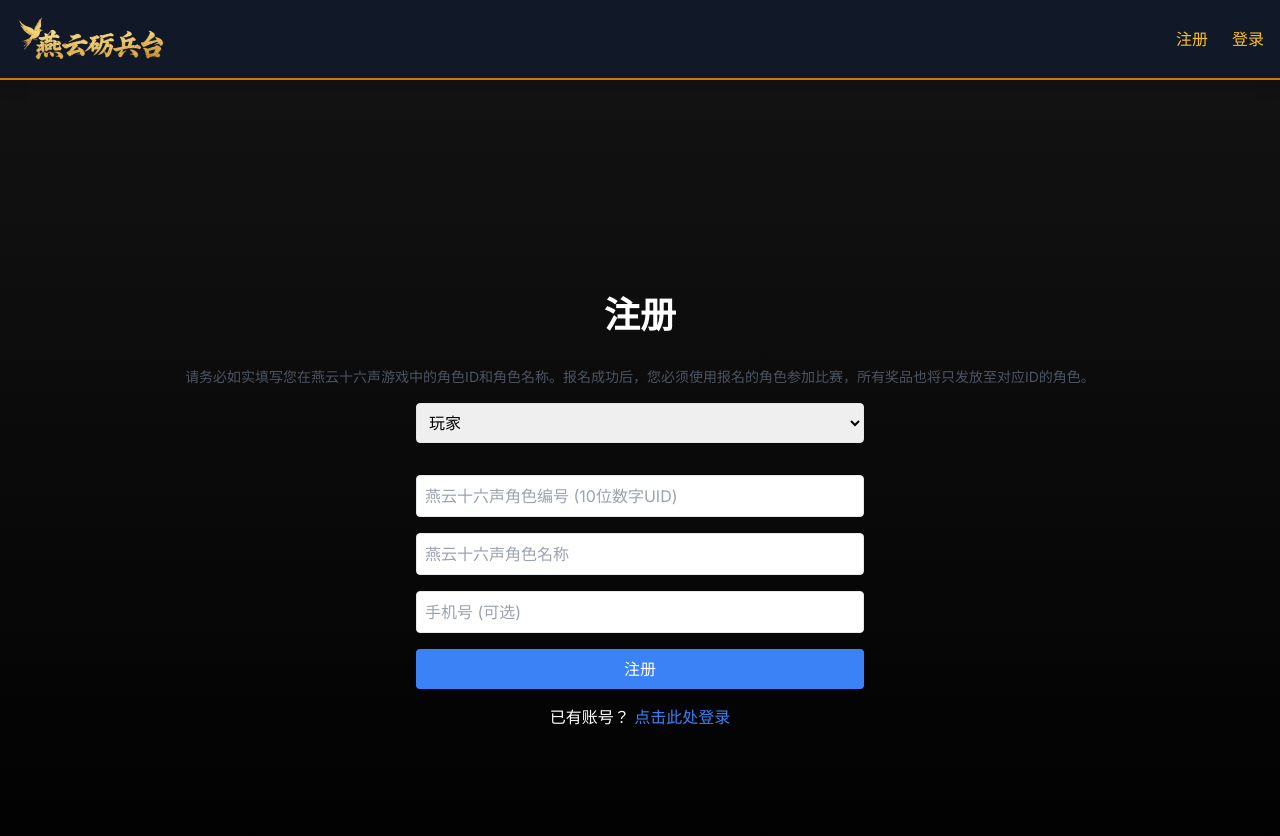
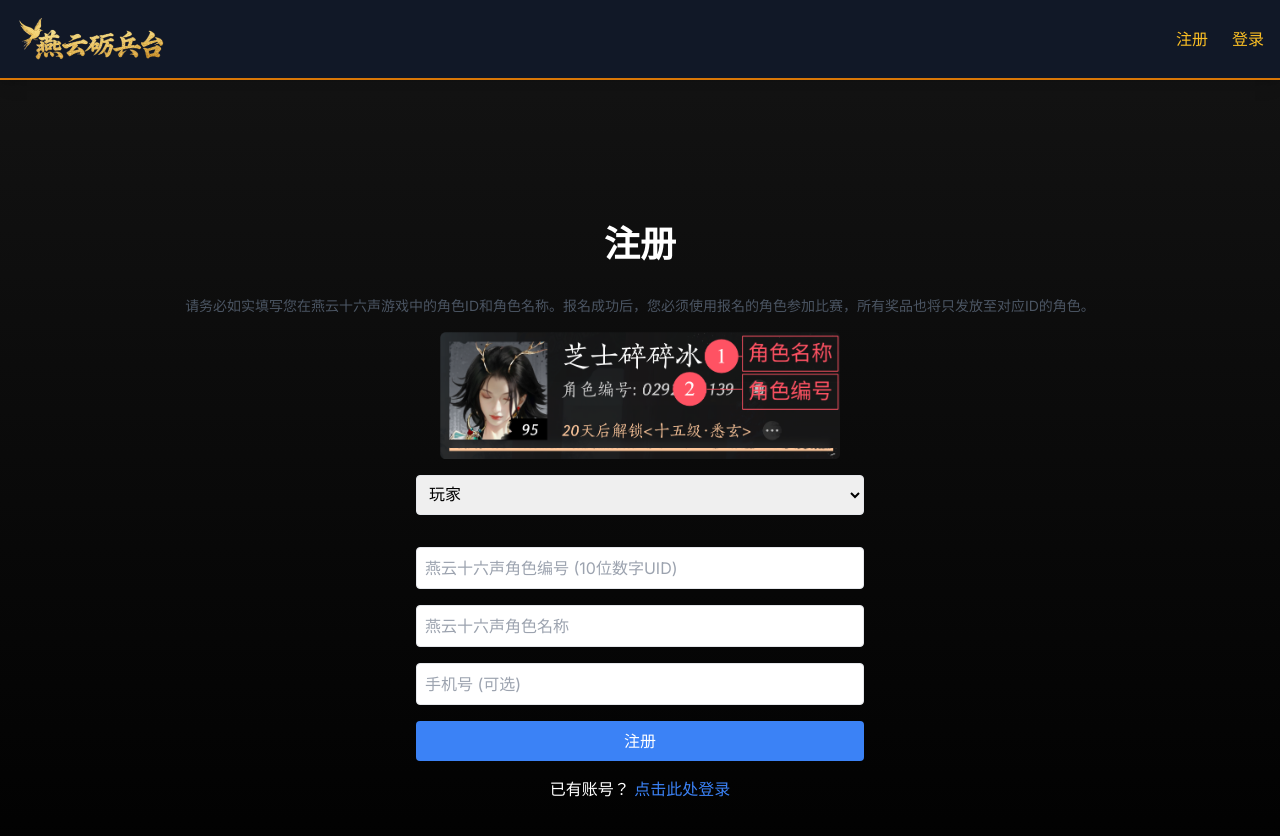
Before and after one commit to oiuv/yyarena, a Next.js app: page /register in a window 1280 px wide. Shown: the top 836 px of the page. Built offline with nearby package versions, Linux system fonts and the light colour scheme.

Commit message:
feat: Add tips image to registration page
- Added `tips.png` to `public/images` directory.
- Integrated `tips.png` into `src/app/register/page.tsx` to provide visual tips for character ID and name.

```diff
--- a/src/app/register/page.tsx
+++ b/src/app/register/page.tsx
@@ -2,6 +2,7 @@
 
 import { useState } from 'react';
 import { useRouter } from 'next/navigation';
+import Image from 'next/image'; // Import Image component
 
 export default function Register() {
   const [username, setUsername] = useState('');
@@ -59,6 +60,9 @@
       <p className="text-center text-sm text-gray-600 mb-4">
         请务必如实填写您在燕云十六声游戏中的角色ID和角色名称。报名成功后，您必须使用报名的角色参加比赛，所有奖品也将只发放至对应ID的角色。
       </p>
+      <div className="mb-4">
+        <Image src="/images/tips.png" alt="角色名称和角色编号填写提示" width={400} height={200} />
+      </div>
       <form onSubmit={handleSubmit} className="flex flex-col gap-4 w-full max-w-md">
         {error && <p className="text-red-500 text-center">{error}</p>}
         <select
```
Also changed, not shown: public/images/tips.png (added).
